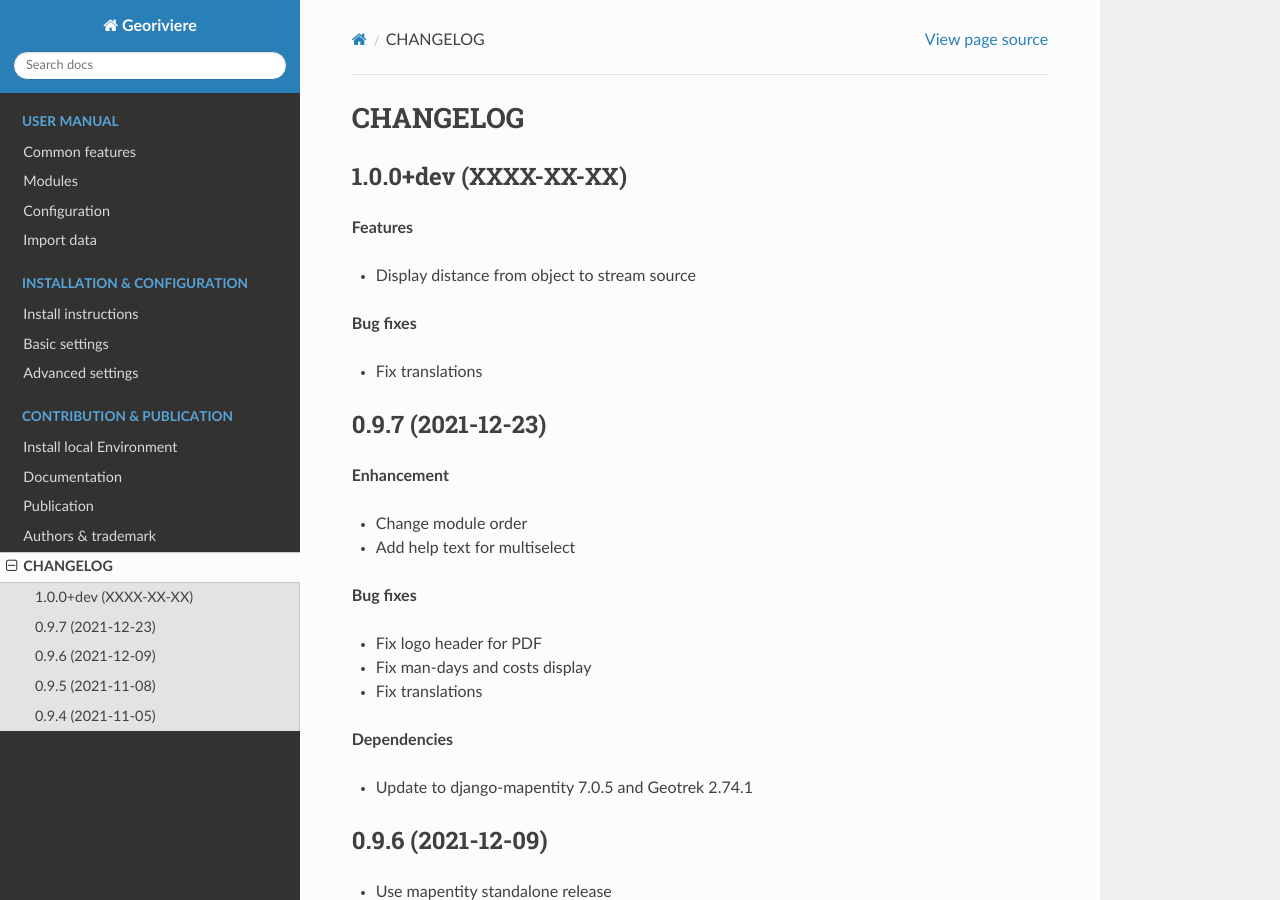
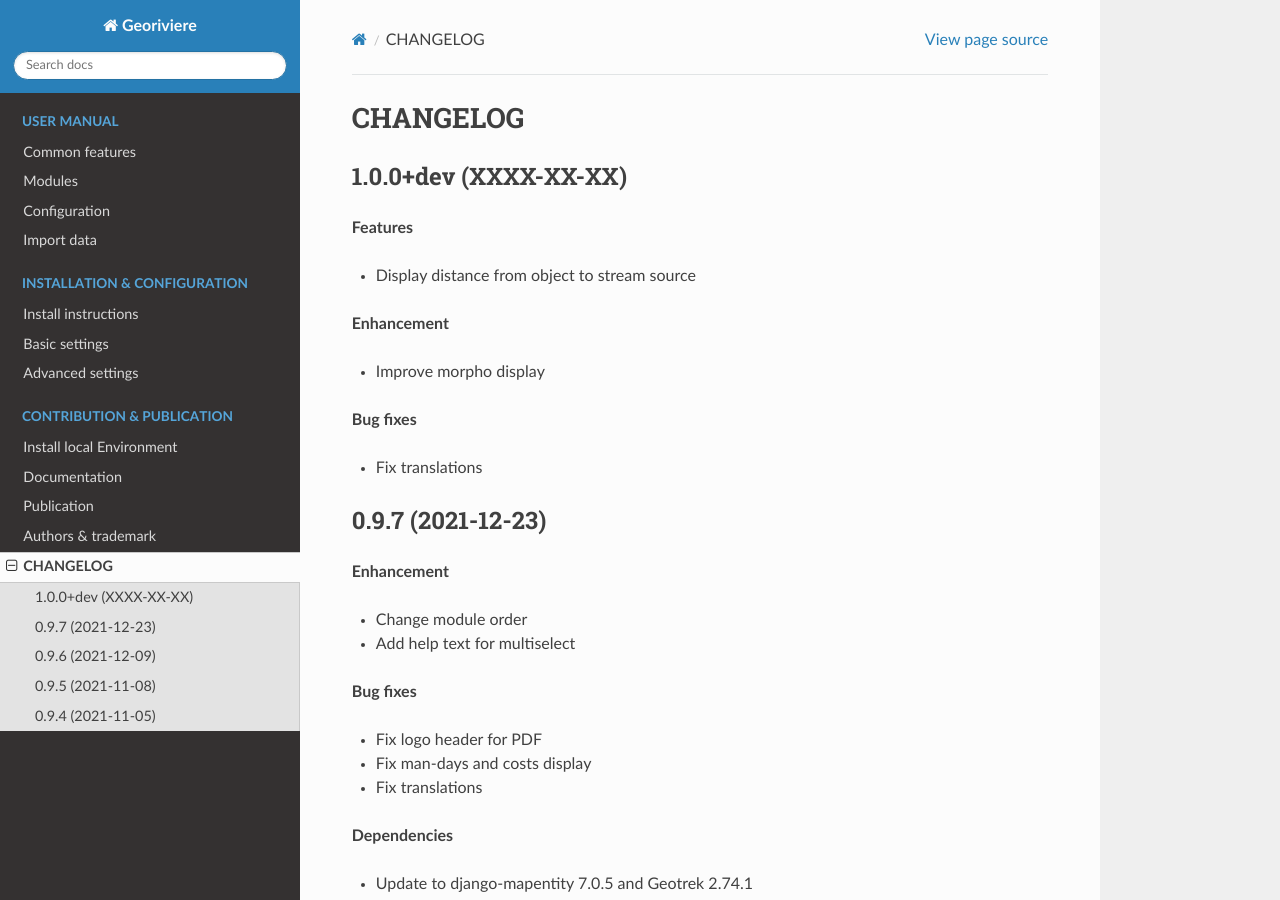
Before and after one commit to Georiviere/Georiviere-admin, a Sphinx documentation site: the page built from docs/changelog.rst, in a window 1280 px wide and 900 px high. Built offline with Sphinx 7.4.7 and the Read the Docs theme 2.0.0, drawn with Linux system fonts in a browser that asks for light colours; the version number could not be read and is left out.

Commit message:
Changelog

```diff
--- a/docs/changelog.rst
+++ b/docs/changelog.rst
@@ -8,6 +8,10 @@ CHANGELOG
 **Features**
 
 * Display distance from object to stream source
+
+**Enhancement**
+
+* Improve morpho display
 
 **Bug fixes**
 
```
